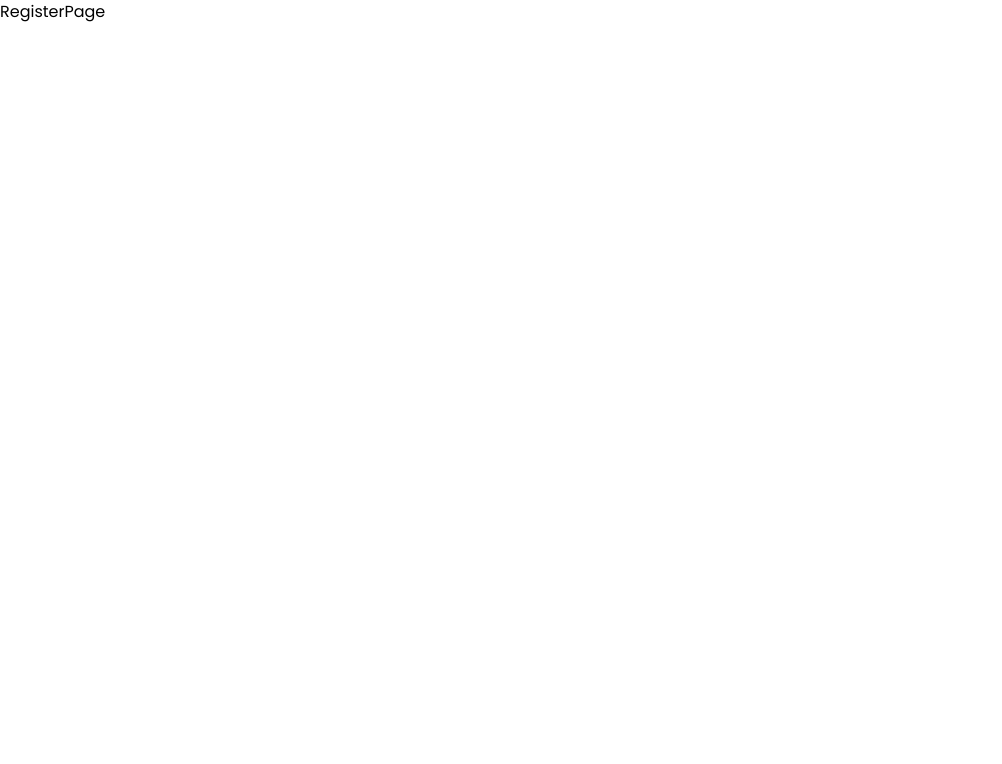
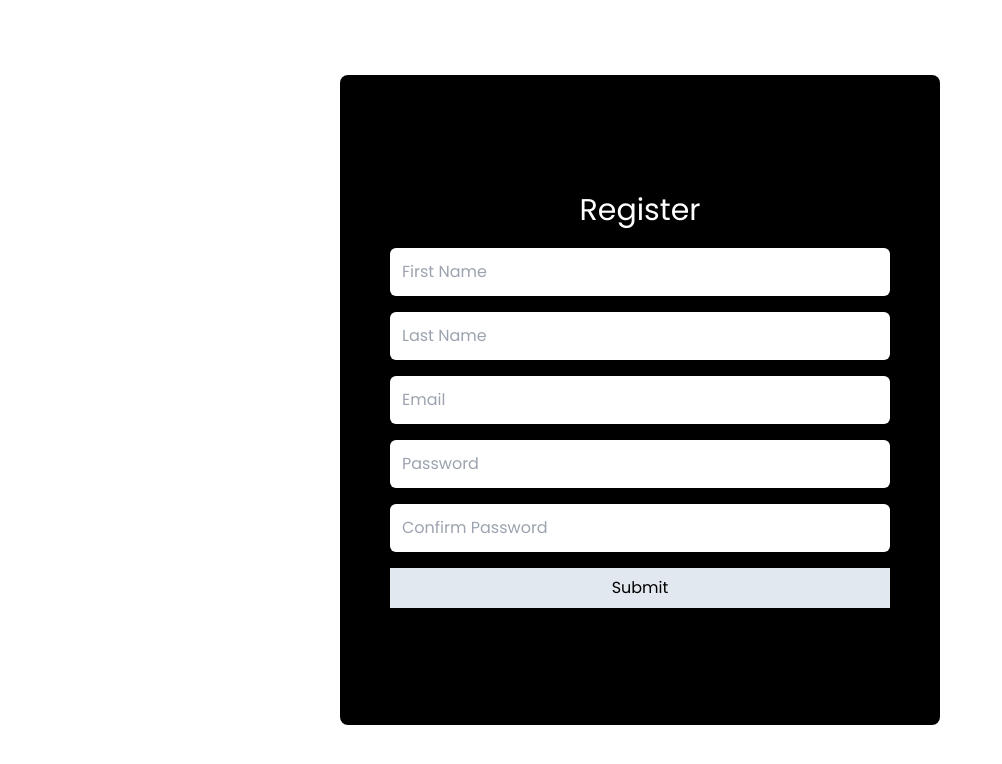
Before and after one commit to joseph-lang7/Vacay-Master, a React (Vite) app in the folder client/: page /register in a window 1280 px wide. Shown: the top 764 px of the page, without its empty margins (0-1002 px from the left). Built offline with nearby package versions, Linux system fonts and the light colour scheme.

Commit message:
Add register form

```diff
--- a/client/package.json
+++ b/client/package.json
@@ -12,9 +12,11 @@
   "dependencies": {
     "react": "^18.2.0",
     "react-dom": "^18.2.0",
+    "react-hook-form": "^7.51.3",
     "react-router-dom": "^6.23.0"
   },
   "devDependencies": {
+    "@hookform/devtools": "^4.3.1",
     "@types/react": "^18.2.66",
     "@types/react-dom": "^18.2.22",
     "@vitejs/plugin-react": "^4.2.1",
--- a/client/src/pages/RegisterPage.jsx
+++ b/client/src/pages/RegisterPage.jsx
@@ -1,5 +1,69 @@
+import { useForm } from "react-hook-form";
+import { DevTool } from "@hookform/devtools";
 const RegisterPage = () => {
-  return <div>RegisterPage</div>;
+  const form = useForm();
+  const { register, control, handleSubmit } = form;
+
+  const onSubmit = (data) => {
+    console.log("Form submitted", data);
+  };
+  return (
+    <div className="w-screen h-screen flex justify-center items-center">
+      <div className="w-[350px] h-[650px] sm:w-[400px] md:w-[600px] bg-black rounded-lg flex flex-col items-center  justify-center">
+        <div>
+          <h1 className="text-white text-3xl text-center pb-5">Register</h1>
+          <form
+            onSubmit={handleSubmit(onSubmit)}
+            className="flex flex-col gap-4"
+            noValidate
+          >
+            <input
+              className="p-3 rounded-md w-[250px] md:w-[500px] "
+              placeholder="First Name"
+              type="text"
+              id="firstName"
+              {...register("firstName")}
+              title="First Name"
+            />
+            <input
+              className="p-3 rounded-md "
+              placeholder="Last Name"
+              type="text"
+              id="lastName"
+              title="Last Name"
+              {...register("lastName")}
+            />
+            <input
+              className="p-3 rounded-md "
+              placeholder="Email"
+              type="text"
+              id="email"
+              title="Email"
+              {...register("email")}
+            />
+            <input
+              className="p-3 rounded-md "
+              placeholder="Password"
+              type="password"
+              id="password"
+              title="Password"
+              {...register("password")}
+            />
+            <input
+              className="p-3 rounded-md "
+              placeholder="Confirm Password"
+              type="password"
+              {...register("confirmPassword")}
+              title="Confirm Password"
+              id="confirmPassword"
+            />
+            <button className="p-2 bg-slate-200">Submit</button>
+          </form>
+          <DevTool control={control} />
+        </div>
+      </div>
+    </div>
+  );
 };
 
 export default RegisterPage;
```
Also changed, not shown: 1 other file (tests, documents, lock files or other folders).
